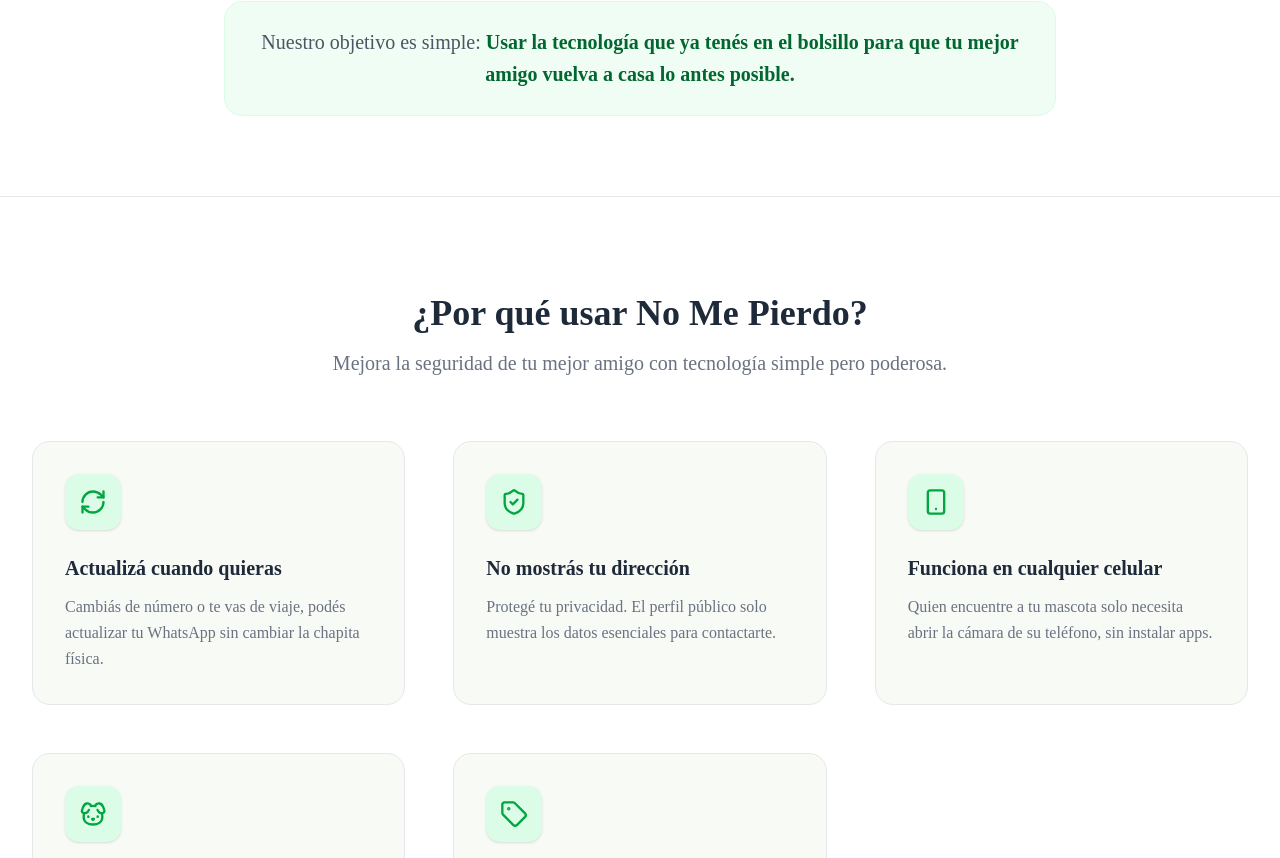
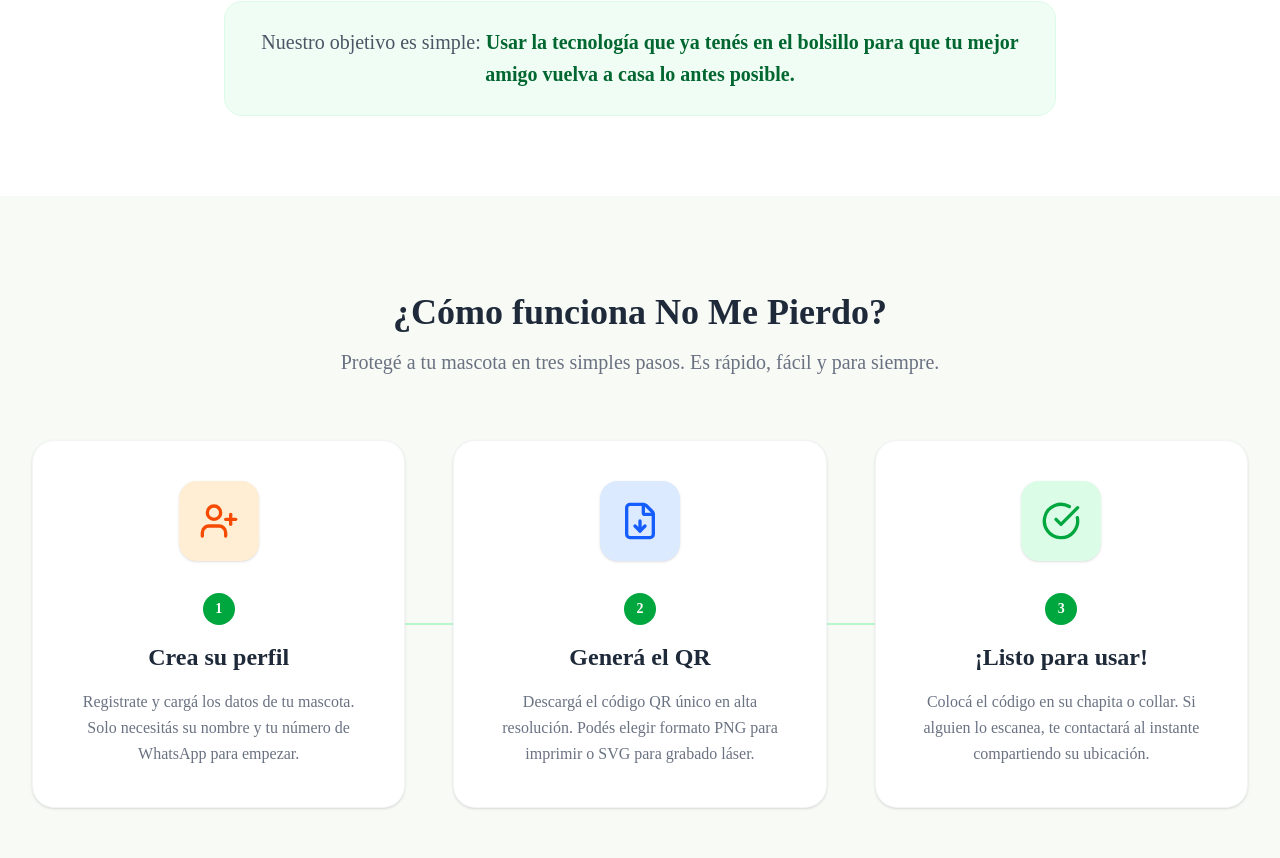
Before and after one commit to matiashr1991/nomepierdo, a Next.js app: page / in a window 1280 px wide. Shown: the part 1142-2000 px from the top of the page. Built offline with nearby package versions, Linux system fonts and the light colour scheme.

Commit message:
feat: add 'How it works' section to landing page

```diff
--- a/src/app/page.tsx
+++ b/src/app/page.tsx
@@ -1,6 +1,6 @@
 import Link from "next/link";
 import Image from "next/image";
-import { Dog, QrCode, Smartphone, RefreshCw, ShieldCheck, Tag, Heart, Shield, Database, Clock, CheckCircle } from "lucide-react";
+import { Dog, QrCode, Smartphone, RefreshCw, ShieldCheck, Tag, Heart, Shield, Database, Clock, CheckCircle, UserPlus, FileDown } from "lucide-react";
 import { Logo } from "@/components/Logo";
 
 export default function Home() {
@@ -91,6 +91,56 @@
           <p className="text-xl text-gray-600 leading-relaxed font-medium bg-green-50 p-6 rounded-2xl border border-green-100">
             Nuestro objetivo es simple: <strong className="text-green-800">Usar la tecnología que ya tenés en el bolsillo para que tu mejor amigo vuelva a casa lo antes posible.</strong>
           </p>
+        </div>
+      </section>
+
+      {/* How it Works Section */}
+      <section className="py-24 bg-[#F8FAF5]">
+        <div className="max-w-7xl mx-auto px-4 sm:px-6 lg:px-8">
+          <div className="text-center mb-16">
+            <h2 className="text-3xl md:text-4xl font-extrabold text-gray-800 mb-4">¿Cómo funciona No Me Pierdo?</h2>
+            <p className="text-xl text-gray-500 max-w-2xl mx-auto">Protegé a tu mascota en tres simples pasos. Es rápido, fácil y para siempre.</p>
+          </div>
+
+          <div className="relative">
+            {/* Connecting line for desktop */}
+            <div className="hidden lg:block absolute top-1/2 left-0 w-full h-0.5 bg-green-200 -translate-y-1/2 z-0"></div>
+
+            <div className="grid grid-cols-1 lg:grid-cols-3 gap-12 relative z-10">
+              <div className="bg-white p-10 rounded-3xl shadow-sm border border-gray-100 flex flex-col items-center text-center group hover:shadow-xl transition-all duration-300 transform hover:-translate-y-2">
+                <div className="w-20 h-20 bg-orange-100 text-orange-600 rounded-2xl flex items-center justify-center mb-8 shadow-sm group-hover:bg-orange-500 group-hover:text-white transition-colors duration-300">
+                  <UserPlus className="w-10 h-10" />
+                </div>
+                <div className="inline-flex items-center justify-center w-8 h-8 rounded-full bg-green-600 text-white font-bold text-sm mb-4">1</div>
+                <h3 className="text-2xl font-bold text-gray-800 mb-4">Crea su perfil</h3>
+                <p className="text-gray-500 leading-relaxed">
+                  Registrate y cargá los datos de tu mascota. Solo necesitás su nombre y tu número de WhatsApp para empezar.
+                </p>
+              </div>
+
+              <div className="bg-white p-10 rounded-3xl shadow-sm border border-gray-100 flex flex-col items-center text-center group hover:shadow-xl transition-all duration-300 transform hover:-translate-y-2">
+                <div className="w-20 h-20 bg-blue-100 text-blue-600 rounded-2xl flex items-center justify-center mb-8 shadow-sm group-hover:bg-blue-500 group-hover:text-white transition-colors duration-300">
+                  <FileDown className="w-10 h-10" />
+                </div>
+                <div className="inline-flex items-center justify-center w-8 h-8 rounded-full bg-green-600 text-white font-bold text-sm mb-4">2</div>
+                <h3 className="text-2xl font-bold text-gray-800 mb-4">Generá el QR</h3>
+                <p className="text-gray-500 leading-relaxed">
+                  Descargá el código QR único en alta resolución. Podés elegir formato PNG para imprimir o SVG para grabado láser.
+                </p>
+              </div>
+
+              <div className="bg-white p-10 rounded-3xl shadow-sm border border-gray-100 flex flex-col items-center text-center group hover:shadow-xl transition-all duration-300 transform hover:-translate-y-2">
+                <div className="w-20 h-20 bg-green-100 text-green-600 rounded-2xl flex items-center justify-center mb-8 shadow-sm group-hover:bg-green-500 group-hover:text-white transition-colors duration-300">
+                  <CheckCircle className="w-10 h-10" />
+                </div>
+                <div className="inline-flex items-center justify-center w-8 h-8 rounded-full bg-green-600 text-white font-bold text-sm mb-4">3</div>
+                <h3 className="text-2xl font-bold text-gray-800 mb-4">¡Listo para usar!</h3>
+                <p className="text-gray-500 leading-relaxed">
+                  Colocá el código en su chapita o collar. Si alguien lo escanea, te contactará al instante compartiendo su ubicación.
+                </p>
+              </div>
+            </div>
+          </div>
         </div>
       </section>
 
```
